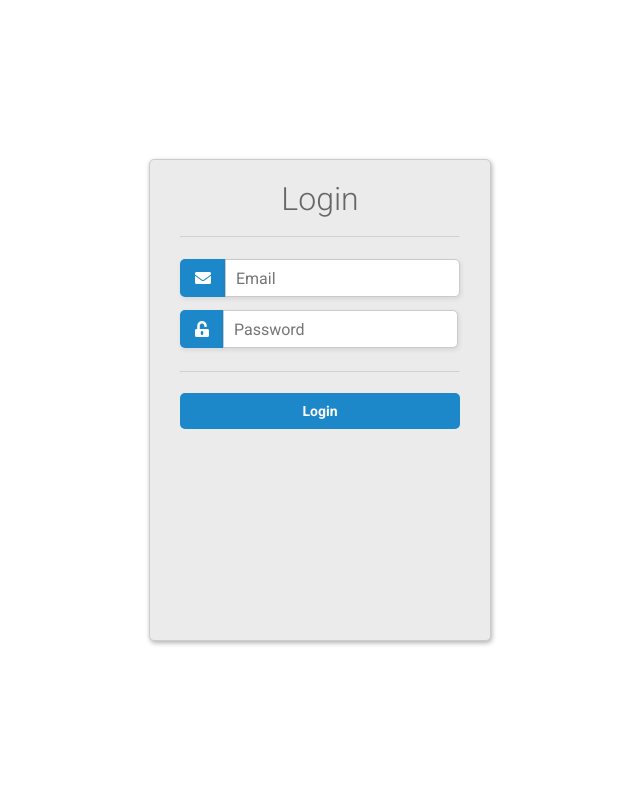
After one commit to MohamedSalahApdElzaher/Tech.blog, a PHP site: page /login.php in a window 1280 px wide. The commit adds this page. Shown: the whole page, without its empty margins (320-960 px from the left). Run offline with PHP 8.4, Linux system fonts and the light colour scheme; some libraries are stand-ins or nearby versions.

Commit message:
add some features

```diff
--- a/includes/nav.php
+++ b/includes/nav.php
@@ -20,8 +20,7 @@
                     <li><a href="contact-form.php">Contact US</a></li>
                     <li><a href="about.php">About</a></li>
                     <li><a href="register.php">Register</a></li>
-
-
+                    <li><a href="profile.php">Profile</a></li>
 
                 </ul>
 
--- /dev/null
+++ b/login.php
@@ -0,0 +1,188 @@
+<?php
+
+include "includes/db.php";
+session_start();
+
+    if(isset($_POST['submit'])){
+
+       $email = $_POST['email'];
+       $pass = $_POST['pass'];
+
+        // search for that user in the database
+        $query = "SELECT * FROM users WHERE email='$email' AND password='$pass'";
+        $result = mysqli_query($con, $query);
+        $noOfrows = mysqli_num_rows($result);
+
+       $_SESSION['logged'] = $noOfrows > 0 ? true : false ;
+
+
+       if(!$result || $noOfrows <= 0 ){
+            echo("Error");
+            exit;
+        }
+        else{
+            // sleep 3 sec
+            sleep(3);
+
+            // close connection
+            mysqli_close($con);
+
+            // redirect to page register.php
+
+            header("location: index.php");
+        }
+    }
+?>
+
+
+<!DOCTYPE html>
+
+<html>
+  <head>
+    <title>Simple registration form</title>
+    <link href="https://fonts.googleapis.com/css?family=Roboto:300,400,500,700" rel="stylesheet">
+    <link rel="stylesheet" href="https://use.fontawesome.com/releases/v5.4.1/css/all.css" integrity="sha384-5sAR7xN1Nv6T6+dT2mhtzEpVJvfS3NScPQTrOxhwjIuvcA67KV2R5Jz6kr4abQsz" crossorigin="anonymous">
+    <style>
+      html, body {
+      display: flex;
+      justify-content: center;
+      height: 100%;
+      }
+      body, div, h1, form, input, p {
+      padding: 0;
+      margin: 0;
+      outline: none;
+      font-family: Roboto, Arial, sans-serif;
+      font-size: 16px;
+      color: #666;
+      }
+      h1 {
+      padding: 10px 0;
+      font-size: 32px;
+      font-weight: 300;
+      text-align: center;
+      }
+      p {
+      font-size: 12px;
+      }
+      hr {
+      color: #a9a9a9;
+      opacity: 0.3;
+      }
+      .main-block {
+      max-width: 340px;
+      min-height: 460px;
+      padding: 10px 0;
+      margin: auto;
+      border-radius: 5px;
+      border: solid 1px #ccc;
+      box-shadow: 1px 2px 5px rgba(0,0,0,.31);
+      background: #ebebeb;
+      }
+      form {
+      margin: 0 30px;
+      }
+      .account-type, .gender {
+      margin: 15px 0;
+      }
+      input[type=radio] {
+      display: none;
+      }
+      label#icon {
+      margin: 0;
+      border-radius: 5px 0 0 5px;
+      }
+      label.radio {
+      position: relative;
+      display: inline-block;
+      padding-top: 4px;
+      margin-right: 20px;
+      text-indent: 30px;
+      overflow: visible;
+      cursor: pointer;
+      }
+      label.radio:before {
+      content: "";
+      position: absolute;
+      top: 2px;
+      left: 0;
+      width: 20px;
+      height: 20px;
+      border-radius: 50%;
+      background: #1c87c9;
+      }
+      label.radio:after {
+      content: "";
+      position: absolute;
+      width: 9px;
+      height: 4px;
+      top: 8px;
+      left: 4px;
+      border: 3px solid #fff;
+      border-top: none;
+      border-right: none;
+      transform: rotate(-45deg);
+      opacity: 0;
+      }
+      input[type=radio]:checked + label:after {
+      opacity: 1;
+      }
+      input[type=text], input[type=password] {
+      width: calc(100% - 57px);
+      height: 36px;
+      margin: 13px 0 0 -5px;
+      padding-left: 10px;
+      border-radius: 0 5px 5px 0;
+      border: solid 1px #cbc9c9;
+      box-shadow: 1px 2px 5px rgba(0,0,0,.09);
+      background: #fff;
+      }
+      input[type=password] {
+      margin-bottom: 15px;
+      }
+      #icon {
+      display: inline-block;
+      padding: 9.3px 15px;
+      box-shadow: 1px 2px 5px rgba(0,0,0,.09);
+      background: #1c87c9;
+      color: #fff;
+      text-align: center;
+      }
+      .btn-block {
+      margin-top: 10px;
+      text-align: center;
+      }
+      #submit {
+      width: 100%;
+      padding: 10px 0;
+      margin: 10px auto;
+      border-radius: 5px;
+      border: none;
+      background: #1c87c9;
+      font-size: 14px;
+      font-weight: 600;
+      color: #fff;
+      }
+      button:hover {
+      background: #26a9e0;
+      }
+    </style>
+  </head>
+  <body>
+    <div class="main-block">
+      <h1>Login</h1>
+      <form action="login.php" method="post">
+        <hr>
+        <label id="icon" for="name"><i class="fas fa-envelope"></i></label>
+        <input type="text" name="email" id="email" placeholder="Email" required/>
+
+        <label id="icon" for="name"><i class="fas fa-unlock-alt"></i></label>
+        <input type="password" name="pass" id="pass" placeholder="Password" required/>
+        <hr>
+        <div class="btn-block">
+          <input type="submit" id="submit" name="submit" value="Login"/>
+        </div>
+      </form>
+    </div>
+  </body>
+</html>
--- /dev/null
+++ b/profile.php
@@ -0,0 +1,5 @@
+     <?php session_start();
+
+         echo $_SESSION['logged'] == true ? "Logged in" : "NOT lOGED";
+
+      ?>
--- a/search.php
+++ b/search.php
@@ -1,4 +1,3 @@
-    <?php include "includes/db.php"; ?>
 
     <?php include "includes/header.php"; ?>
 
@@ -21,7 +20,7 @@
                          // search posts
                     if(isset($_POST['submit'])){
                        $search_text =  $_POST['search_text'];
-                       $query = "SELECT * FROM posts WHERE p_title LIKE '%$search_text%'";
+                       $query = "SELECT * FROM posts WHERE p_content LIKE '%$search_text%'";
                        $result = mysqli_query($con, $query);
                     }
                         while($row = mysqli_fetch_assoc($result)){
```
Also changed, not shown: contact-form.php (+9 -7 lines), css/blog-home.css (+0 -19 lines), includes/footer.php (+2 -13 lines), includes/header.php (+9 -8 lines), includes/sidebar.php (+4 -6 lines), index.php (+19 -19 lines), register.php (+196 -50 lines).
